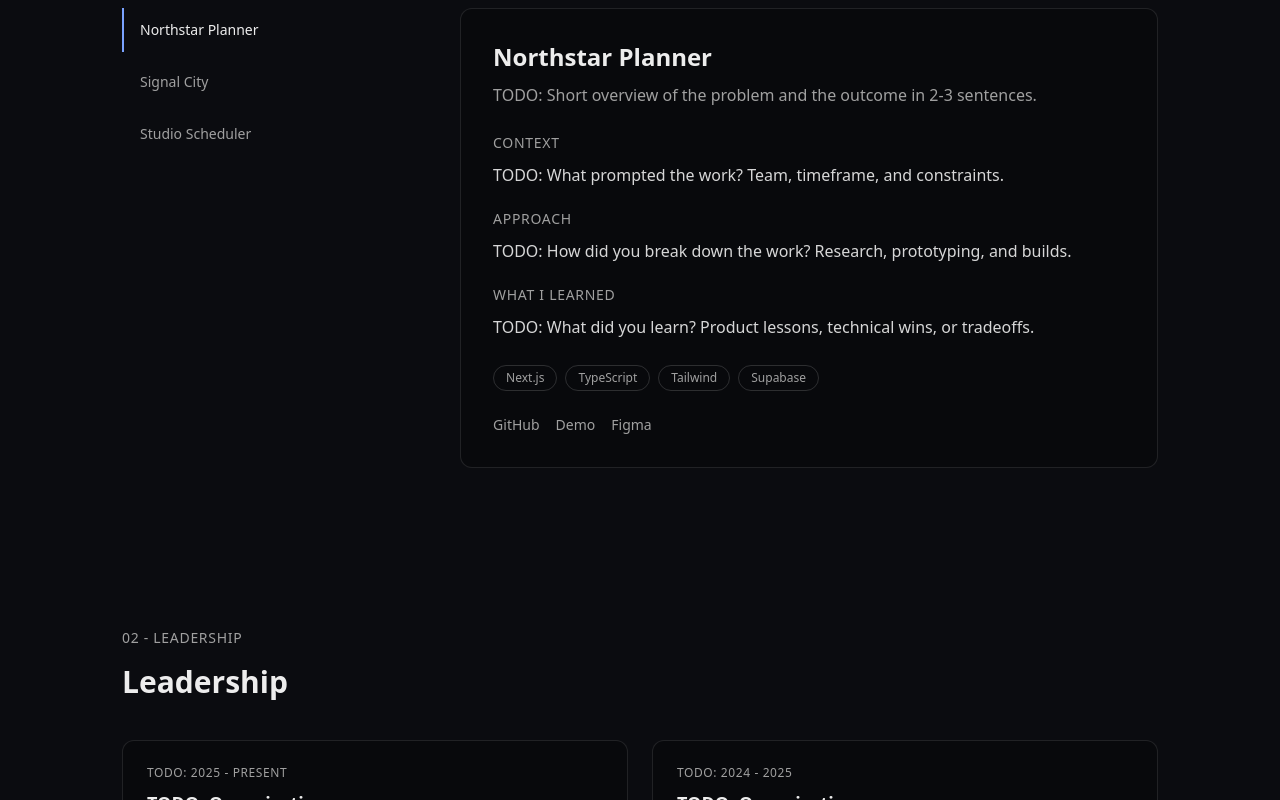
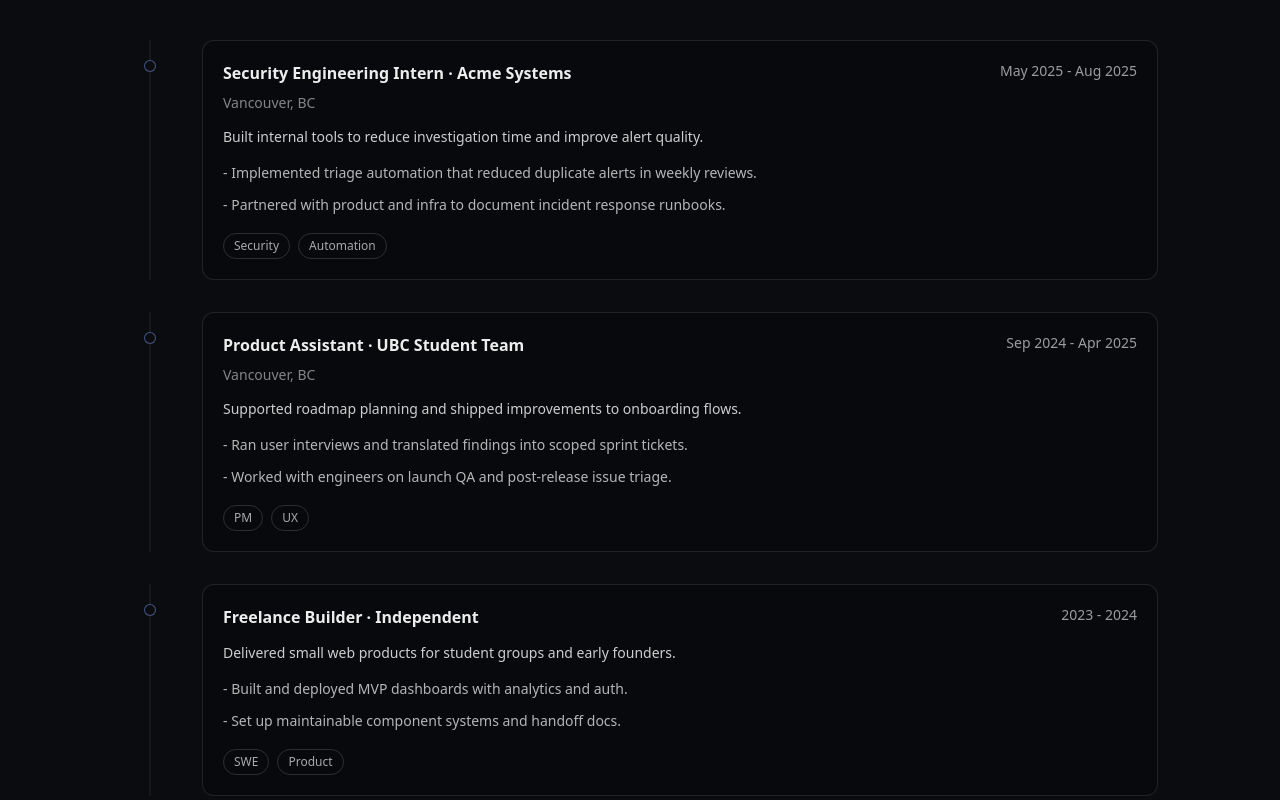
Before and after one commit to pauline-ongchan/portfoliov-2, a Next.js app: page / in a window 1280 px wide. Shown: the part 960-1760 px from the top of the page. Built offline with nearby package versions, Linux system fonts and the light colour scheme.

Commit message:
added work srction

```diff
--- a/app/page.tsx
+++ b/app/page.tsx
@@ -1,6 +1,7 @@
 import Nav from '@/components/Nav';
 import Hero from '@/components/Hero';
 import Section from '@/components/Section';
+import WorkTimeline from '@/components/WorkTimeline';
 import Build from '@/components/Build';
 import Leadership from '@/components/Leadership';
 import Lately from '@/components/Lately';
@@ -14,18 +15,27 @@
         <Section id="top" minHeight="min-h-[90svh]" className="pt-24">
           <Hero />
         </Section>
-        <Section id="build" title="01 - Build" heading="Build" minHeight="min-h-[80svh]">
+        <Section
+          id="work"
+          title="01 - WORK"
+          heading="Work"
+          subtitle="Recent roles and projects that shaped how I build."
+          minHeight="min-h-[80svh]"
+        >
+          <WorkTimeline />
+        </Section>
+        <Section id="build" title="02 - Build" heading="Build" minHeight="min-h-[80svh]">
           <Build />
         </Section>
         <Section
-          id="leadership"
-          title="02 - Leadership"
-          heading="Leadership"
+          id="community"
+          title="03 - Community"
+          heading="Community"
           minHeight="min-h-[80svh]"
         >
           <Leadership />
         </Section>
-        <Section id="lately" title="03 - Lately" heading="Lately" minHeight="min-h-[80svh]">
+        <Section id="lately" title="04 - Lately" heading="Lately" minHeight="min-h-[80svh]">
           <Lately />
         </Section>
         <Section id="about" title="05 - About" heading="About" minHeight="min-h-screen">
--- /dev/null
+++ b/components/WorkTimeline.tsx
@@ -0,0 +1,63 @@
+'use client';
+
+// CONTENT: This component renders the Work timeline. Change copy in /data/work.ts
+
+import { work } from '@/data/work';
+import { usePrefersReducedMotion } from '@/components/hooks/usePrefersReducedMotion';
+
+export default function WorkTimeline() {
+  const prefersReducedMotion = usePrefersReducedMotion();
+
+  return (
+    <div className="relative min-w-0">
+      <div className="absolute left-3 top-0 h-full w-px bg-white/10 md:hidden" />
+      <div className="space-y-6 md:space-y-8">
+        {work.map((entry) => (
+          <div key={entry.id} className="group relative min-w-0 md:grid md:grid-cols-[56px_1fr] md:gap-6">
+            <div className="relative hidden md:block">
+              <div className="absolute left-1/2 top-0 h-full w-px -translate-x-1/2 bg-white/10" />
+              <div
+                className={`absolute left-1/2 top-5 h-3 w-3 -translate-x-1/2 rounded-full border border-accent/50 bg-base transition-colors duration-200 ${
+                  prefersReducedMotion ? '' : 'group-hover:border-accent group-hover:bg-accent/70'
+                }`}
+              />
+            </div>
+
+            <article
+              className={`relative min-w-0 rounded-xl border border-white/10 bg-black/20 p-5 transition duration-200 ${
+                prefersReducedMotion ? '' : 'hover:border-white/25 hover:shadow-soft'
+              }`}
+            >
+              <div className="absolute left-0 top-5 h-3 w-3 -translate-x-1/2 rounded-full border border-accent/50 bg-base md:hidden" />
+              <div className="flex items-start justify-between gap-4">
+                <h3 className="min-w-0 text-base font-semibold text-foreground">
+                  {entry.role} · {entry.company}
+                </h3>
+                <div className="shrink-0 text-sm text-white/60">{entry.dates}</div>
+              </div>
+              {entry.location ? (
+                <p className="mt-2 text-sm text-white/50">{entry.location}</p>
+              ) : null}
+              <p className="mt-3 text-sm leading-6 text-white/80">{entry.summary}</p>
+              <ul className="mt-3 space-y-2 text-sm leading-6 text-white/70">
+                {entry.bullets.slice(0, 2).map((bullet) => (
+                  <li key={bullet}>- {bullet}</li>
+                ))}
+              </ul>
+              <div className="mt-4 flex flex-wrap gap-2">
+                {entry.tags.slice(0, 2).map((tag) => (
+                  <span
+                    key={tag}
+                    className="rounded-full border border-white/15 px-2.5 py-1 text-xs text-white/65"
+                  >
+                    {tag}
+                  </span>
+                ))}
+              </div>
+            </article>
+          </div>
+        ))}
+      </div>
+    </div>
+  );
+}
--- a/data/site.ts
+++ b/data/site.ts
@@ -18,8 +18,9 @@
 };
 
 export const navLinks = [
+  { id: 'work', label: 'Work' },
   { id: 'build', label: 'Build' },
-  { id: 'leadership', label: 'Leadership' },
+  { id: 'community', label: 'Community' },
   { id: 'lately', label: 'Lately' },
   { id: 'about', label: 'About' }
 ];
--- /dev/null
+++ b/data/work.ts
@@ -0,0 +1,53 @@
+// CONTENT: Edit this file to update Work timeline entries.
+
+export type WorkEntry = {
+  id: string;
+  company: string;
+  role: string;
+  dates: string;
+  location?: string;
+  summary: string;
+  bullets: string[];
+  tags: string[];
+};
+
+export const work: WorkEntry[] = [
+  {
+    id: 'acme-security-intern',
+    company: 'Acme Systems',
+    role: 'Security Engineering Intern',
+    dates: 'May 2025 - Aug 2025',
+    location: 'Vancouver, BC',
+    summary: 'Built internal tools to reduce investigation time and improve alert quality.',
+    bullets: [
+      'Implemented triage automation that reduced duplicate alerts in weekly reviews.',
+      'Partnered with product and infra to document incident response runbooks.'
+    ],
+    tags: ['Security', 'Automation']
+  },
+  {
+    id: 'ubc-product-assistant',
+    company: 'UBC Student Team',
+    role: 'Product Assistant',
+    dates: 'Sep 2024 - Apr 2025',
+    location: 'Vancouver, BC',
+    summary: 'Supported roadmap planning and shipped improvements to onboarding flows.',
+    bullets: [
+      'Ran user interviews and translated findings into scoped sprint tickets.',
+      'Worked with engineers on launch QA and post-release issue triage.'
+    ],
+    tags: ['PM', 'UX']
+  },
+  {
+    id: 'freelance-builder',
+    company: 'Independent',
+    role: 'Freelance Builder',
+    dates: '2023 - 2024',
+    summary: 'Delivered small web products for student groups and early founders.',
+    bullets: [
+      'Built and deployed MVP dashboards with analytics and auth.',
+      'Set up maintainable component systems and handoff docs.'
+    ],
+    tags: ['SWE', 'Product']
+  }
+];
```
